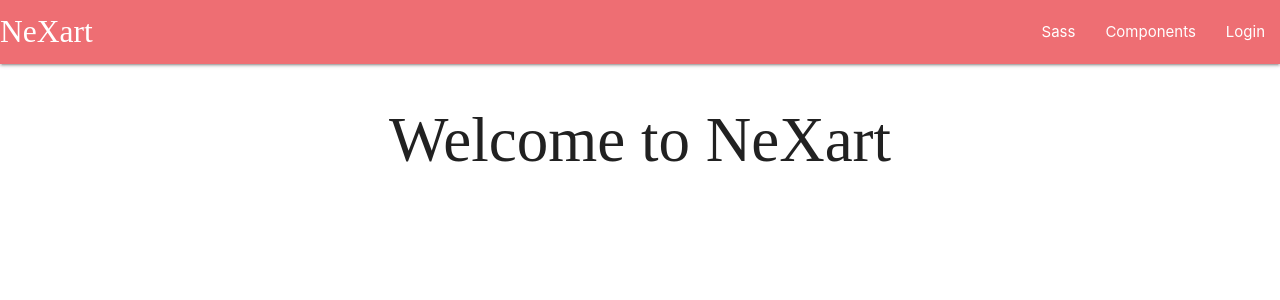
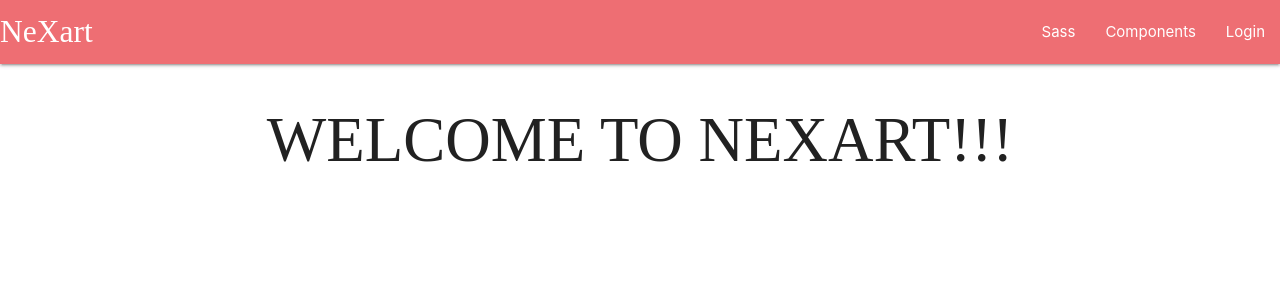
Before and after one commit to Minz10/nexart, a React (Create React App) app in the folder client/: page / in a window 1280 px wide. Shown: the top 300 px of the page. Built offline with nearby package versions, Linux system fonts and the light colour scheme; a web font is replaced by a local one.

Commit message:
home-page-modified

```diff
--- a/client/src/components/screens/Home.js
+++ b/client/src/components/screens/Home.js
@@ -3,7 +3,7 @@ import React from 'react';
 const Home = ()=>{
     return(
         <h1 className='homeTemp'>
-            Welcome to NeXart
+            WELCOME TO NEXART!!!
         </h1>
     )
 }
```
